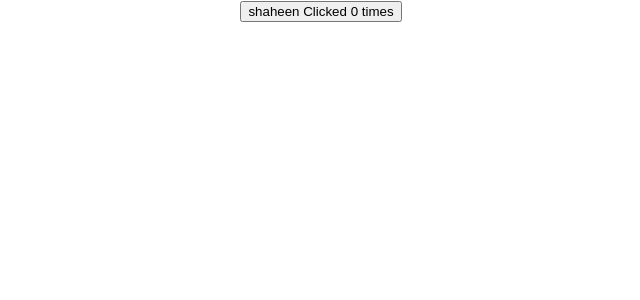
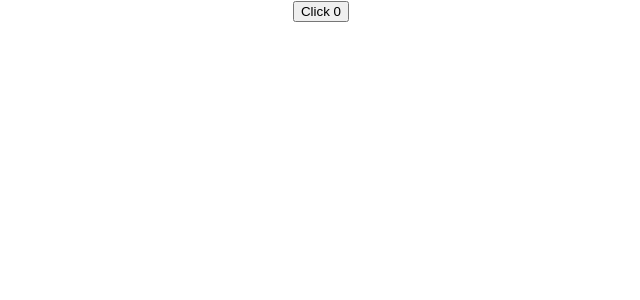
Before and after one commit to sr-shaheen/react-app, a React (Create React App) app: page / in a window 1280 px wide. Shown: the top 300 px of the page, without its empty margins (319-959 px from the left). Built offline with nearby package versions, Linux system fonts and the light colour scheme.

Commit message:
render props

```diff
--- a/src/App.js
+++ b/src/App.js
@@ -31,12 +31,17 @@ import PortalDemo from './components/portals/PortalDemo';
 import Hero from './components/error-boundary/Hero';
 import ErrorBoundary from './components/error-boundary/ErrorBoundary';
 import ClickCounter from './components/higher-order/ClickCounter';
+import Counter from './components/render-props/Counter';
+import ClickCounterTwo from './components/render-props/ClickCounterTwo';
 
 function App() {
   return (
     <div className="App">
+      <Counter incrementValue="5">{(count, incrementCount) => <ClickCounterTwo count={count} incrementCount={incrementCount}></ClickCounterTwo>}</Counter>
 
-      <ClickCounter name="shaheen"/>
+      {/* <Counter render={(count, incrementCount) => <ClickCounterTwo count={count} incrementCount={incrementCount}></ClickCounterTwo>} /> */}
+
+      {/* <ClickCounter name="shaheen"/> */}
       {/* <ErrorBoundary>
         <Hero heroname='Batman' />
       </ErrorBoundary>
--- /dev/null
+++ b/src/components/render-props/ClickCounterTwo.js
@@ -0,0 +1,10 @@
+import React, { Component } from 'react'
+class ClickCounterTwo extends Component {
+    render() {
+
+        const { count, incrementCount } = this.props
+        return <button onClick={incrementCount}>Click {count}</button>
+    }
+}
+
+export default ClickCounterTwo
--- /dev/null
+++ b/src/components/render-props/Counter.js
@@ -0,0 +1,26 @@
+import React, { Component } from 'react'
+class Counter extends Component {
+    constructor(props) {
+        super(props)
+
+        this.state = {
+            count: 0
+        }
+    }
+
+    incrementCount = () => {
+        this.setState(prevState => {
+            return { count: prevState.count + +this.props.incrementValue }
+        })
+    }
+    render() {
+        return (
+            <div>
+                {/* {this.props.render(this.state.count, this.incrementCount)} */}
+                {this.props.children(this.state.count, this.incrementCount)}
+            </div>
+        )
+    }
+}
+
+export default Counter
```
Also changed, not shown: src/components/render-props/summary.txt (added).
